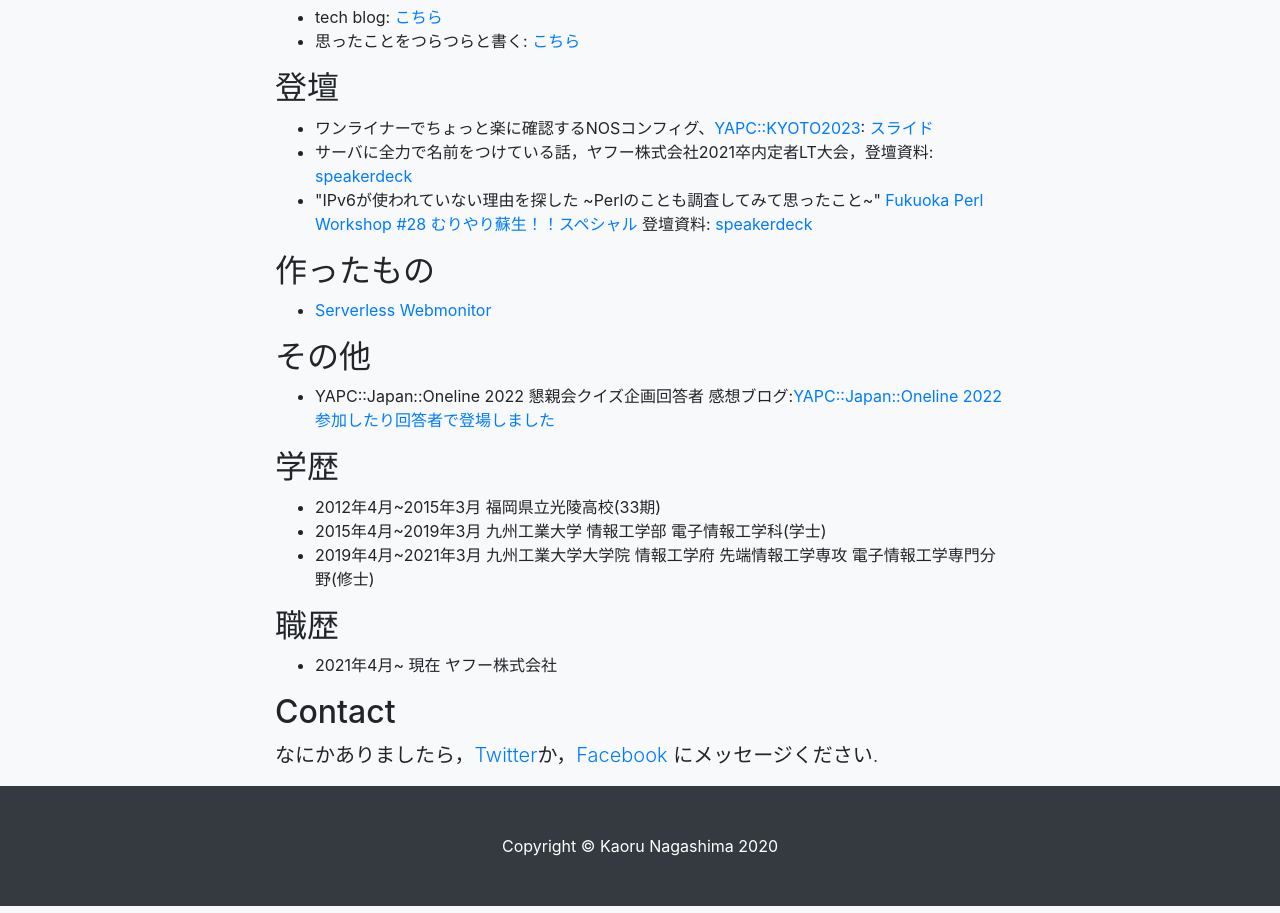
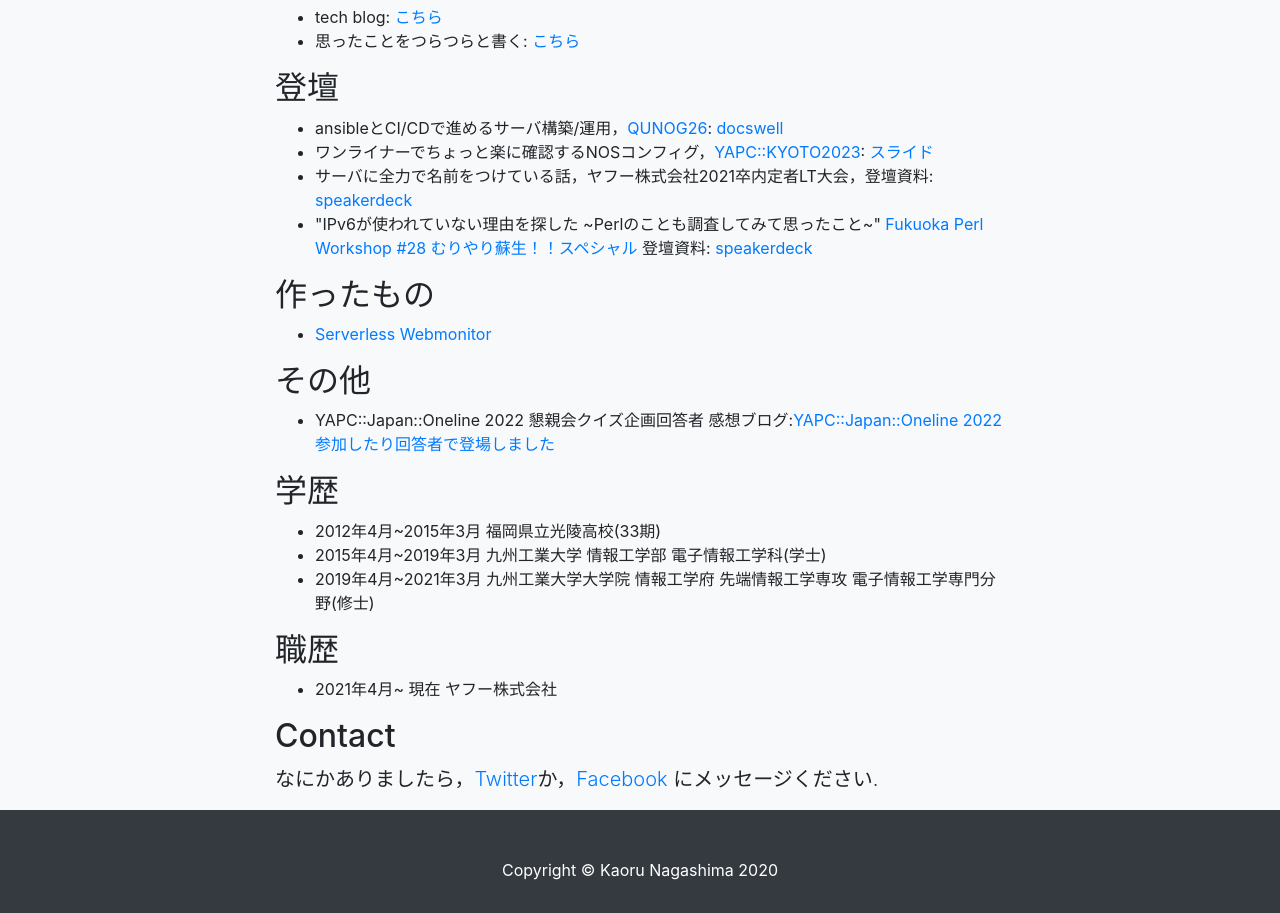
Before and after one commit to nkchan/nkchan.github.io, a website with bundled scripts: page index.html in a window 1280 px wide. Shown: the part 1438-2351 px from the top of the page. Built offline with nearby package versions, Linux system fonts and the light colour scheme.

Commit message:
add qunog26

```diff
--- a/index.html
+++ b/index.html
@@ -105,7 +105,8 @@
         <div class="col-lg-8 mx-auto">
           <h2>登壇</h2>
           <ul>
-            <li> ワンライナーでちょっと楽に確認するNOSコンフィグ、<a href="https://yapcjapan.org/2023kyoto/">YAPC::KYOTO2023</a>: <a href="https://docs.google.com/presentation/d/1D0EJpTjAVk6Cibax0CAqVd4dIP6FNJi67xVOu8Sl_MI/edit?usp=sharing">スライド</a></li>
+            <li>ansibleとCI/CDで進めるサーバ構築/運用，<a href="https://qunog.connpass.com/event/285821/">QUNOG26</a>: <a href="https://www.docswell.com/s/ydnjp/Z8GWWW-2023-07-26-115048">docswell</a></li>
+            <li> ワンライナーでちょっと楽に確認するNOSコンフィグ，<a href="https://yapcjapan.org/2023kyoto/">YAPC::KYOTO2023</a>: <a href="https://docs.google.com/presentation/d/1D0EJpTjAVk6Cibax0CAqVd4dIP6FNJi67xVOu8Sl_MI/edit?usp=sharing">スライド</a></li>
             <li> サーバに全力で名前をつけている話，ヤフー株式会社2021卒内定者LT大会，登壇資料: <a href="https://speakerdeck.com/nkchan/sabaniquan-li-deming-qian-wotuketeiruhua">speakerdeck</a></li>
             <li>"IPv6が使われていない理由を探した ~Perlのことも調査してみて思ったこと~" <a href="https://fukuokapm.connpass.com/event/119196/">Fukuoka Perl Workshop #28 むりやり蘇生！！スペシャル</a> 登壇資料: <a href="https://speakerdeck.com/nkchan/ipv6gashi-wareteinaili-you-wotan-sita">speakerdeck</a> </li>
           </ul>
```
